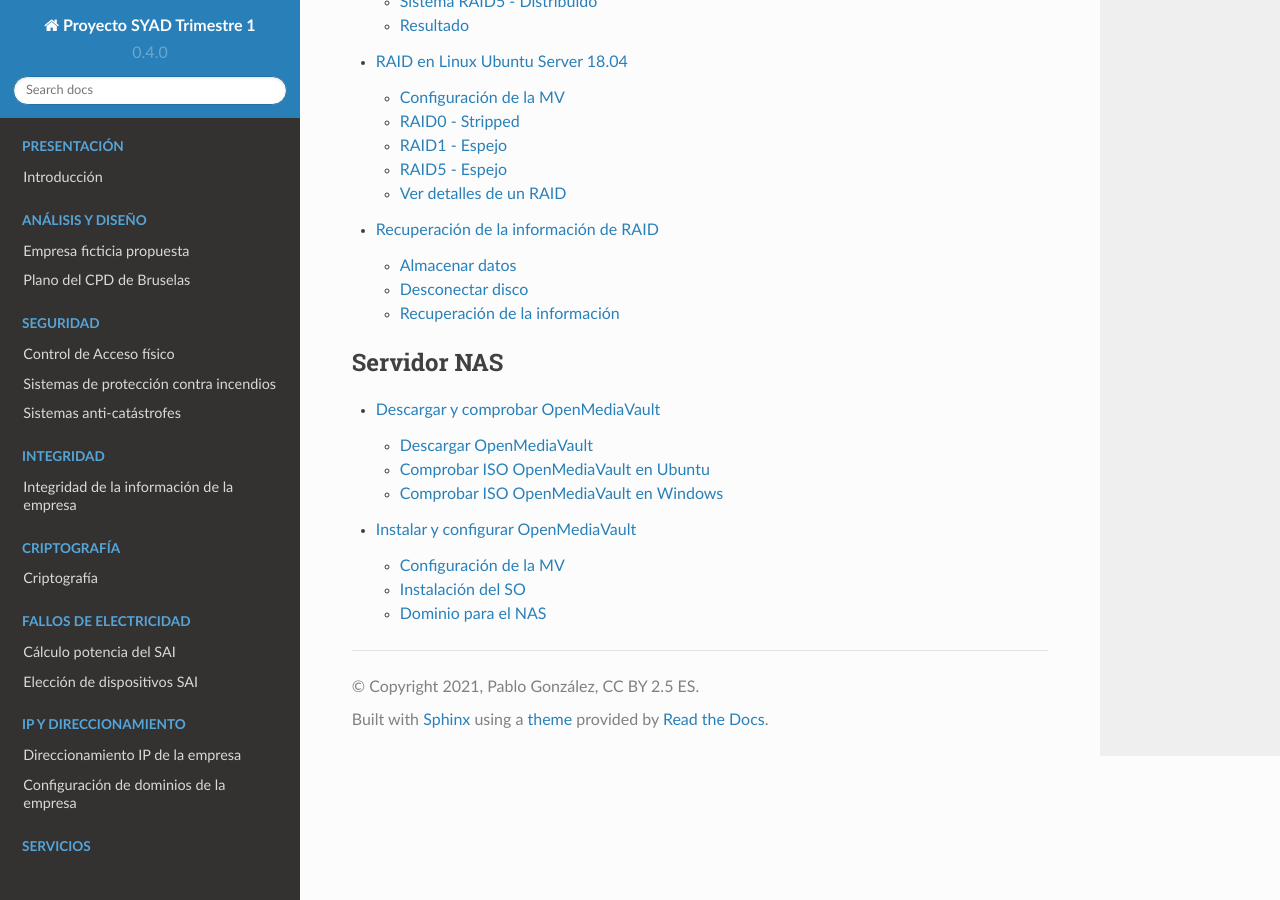
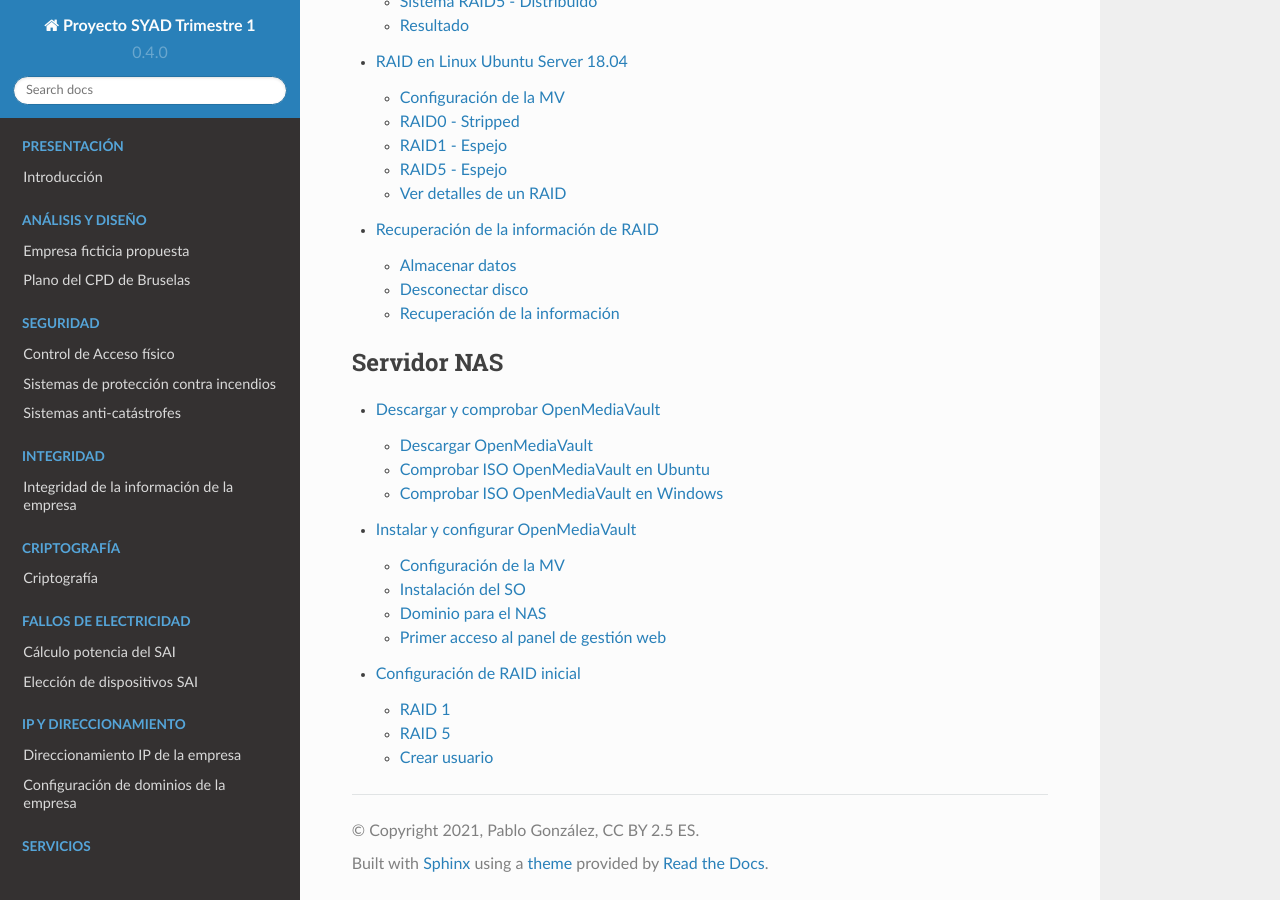
Before and after one commit to gonzaleztroyano/ASIR2-SYAD-P1, a Sphinx documentation site: the page built from docs/source/index.rst, in a window 1280 px wide and 900 px high, scrolled down 2716 px. Built offline with Sphinx 7.4.7 and the Read the Docs theme 2.0.0, drawn with Linux system fonts in a browser that asks for light colours.

Commit message:
OMV control acceso y modif

```diff
--- a/docs/source/index.rst
+++ b/docs/source/index.rst
@@ -80,3 +80,4 @@
 
    servidor-nas/descargar-omv
    servidor-nas/instalar-omv
+   servidor-nas/configuracion-raid
--- /dev/null
+++ b/docs/source/servidor-nas/configuracion-raid.rst
@@ -0,0 +1,77 @@
+*****************************
+Configuración de RAID inicial
+*****************************
+
+.. note::
+
+    La interfaz se encuentra en inglés.
+
+
+El proceso de creación de RAID es medianamente sencillo:
+#. Inicializar los discos
+#. Crear RAID
+    #. Indicando nombre
+    #. Seleccionar nivel de RAID
+    #. Seleccionar dispositivos
+#. Crear sistema de archivos en dispositivo RAID
+#. Montar sistema de archivos RAID
+#. (Opcional) Crear carpeta compartida en el sistema de archivos.
+
+RAID 1
+=======
+
+Para crear el RAID:
+
+
+.. raw:: html
+
+    <div style="position: relative; margin: 2em; padding-bottom: 5%; height: 0; overflow: hidden; max-width: 100%; height: auto;">
+       <div style="position: relative; padding-bottom: 61.1328125%; height: 0;"><iframe src="https://www.loom.com/embed/eb3d21be6cdc4f9aadaae1c47ef8a53e" frameborder="0" webkitallowfullscreen mozallowfullscreen allowfullscreen style="position: absolute; top: 0; left: 0; width: 100%; height: 100%;"></iframe></div></div>
+    </div>
+
+Crear el sistema de archivos:
+
+.. raw:: html
+
+    <div style="position: relative; margin: 2em; padding-bottom: 5%; height: 0; overflow: hidden; max-width: 100%; height: auto;">
+       <div style="position: relative; padding-bottom: 56.4453125%; height: 0;"><iframe src="https://www.loom.com/embed/5fa3796eeccc4636b65a48c9f4d5377c" frameborder="0" webkitallowfullscreen mozallowfullscreen allowfullscreen style="position: absolute; top: 0; left: 0; width: 100%; height: 100%;"></iframe></div></div>
+    </div>
+
+
+RAID 5
+=======
+
+Para crear el RAID5 y el sistema de archivos seguimos los siguientes pasos. También hemos creado la carpeta compartida para el *home*:
+
+.. raw:: html
+
+    <div style="position: relative; padding-bottom: 71.57057654075547%; height: 0;"><iframe src="https://www.loom.com/embed/edb151c8f7d441238176dcf1700ad58e" frameborder="0" webkitallowfullscreen mozallowfullscreen allowfullscreen style="position: absolute; top: 0; left: 0; width: 100%; height: 100%;"></iframe></div></div>
+    </div>
+
+Crear usuario
+==============
+
+Para crear un usuario seguimos los siguientes pasos:
+
+#. Navegamos desde el menú lateral hasta *Users*
+#. Hacemos clic, en el menú superior, en la opción *Add*.
+#. Rellenamos los datos necesarios para la creación del usuario:
+
+    #. Configuramos el nombre para el usuario
+    #. Escribimos un correo electrónico para el usaurio
+    #. Definimos una contraseña (*Clave_00* en nuestro caso) para el usaurio.
+    #. Definimos una *shell* para nuestro usuario. Como no queremos que pueda iniciar sesión mediante SSH seleccionamos ``/usr/sbin/nologin`` .
+#. Hacemos clic en *Save*. Aplicamos los cambios.
+
+
+
+Configurar la carpeta *home*
+-----------------------------
+
+Debemos indicar a OpenMediaVault dónde se van a guardar los datos del *home* de los usuarios. Para hacerlo:
+
+#. Navegamos desde el menú lateral hasta *Users*
+#. En la barra superior seleccionamos *Settings*
+#. Aquí marcamos *Enable*
+#. Seleccionamos la carpeta compartida *home* que hemos creado anteriormente.
+#. Hacemos clic en *Save*. Aplicamos los cambios.
--- a/docs/source/servidor-nas/instalar-omv.rst
+++ b/docs/source/servidor-nas/instalar-omv.rst
@@ -23,6 +23,16 @@
 
 Instalación del SO
 ==================
+
+La instalación del Sistema Operativo OpenMediaVault es realmente sencilla, de lo que podríamos denominar "Siguiente, Siguiente, Siguiente". Los únicos datos que nos solicita el programa son la contraseña del usuario *root*, algunos datos sobre la red (si bien intenta la autoconfiguración por DHCP) y la réplica de APT de Debian que queremos utilizar para la actualización e instalación de los paquetes necesarios.
+
+En el siguiente GIF animado podemos ver el proceso, pantalla a pantalla.
+
+.. raw:: html
+
+    <div style="position: relative; margin: 2em; padding-bottom: 5%; height: 0; overflow: hidden; max-width: 100%; height: auto;">
+       <img src="https://raw.githubusercontent.com/gonzaleztroyano/ASIR2-SYAD-P1/main/docs/source/images/nas/nas_install_gif.gif" alt="Imagen animada en la que podemos ver, pantalla a pantalla, cómo es el proceso de instalación del SO OpenMediaVault">
+    </div>
 
 
 Dominio para el NAS
@@ -52,3 +62,55 @@
     ;; SERVER: 169.254.169.254#53(169.254.169.254)
     ;; WHEN: Mon Oct 25 21:48:32 UTC 2021
     ;; MSG SIZE  rcvd: 69
+
+
+
+Primer acceso al panel de gestión web
+======================================
+
+Si ahora navegamos hasta la dirección nas.corp.carpet4you.site veremos el panel de administración web de OpenMedia Vault.
+
+
+
+.. raw:: html
+
+    <div style="position: relative; margin: 2em; padding-bottom: 5%; height: 0; overflow: hidden; max-width: 100%; height: auto;">
+       <img src="https://raw.githubusercontent.com/gonzaleztroyano/ASIR2-SYAD-P1/main/docs/source/images/nas/nas_22.png" alt="Imagen animada en la que podemos ver, pantalla a pantalla, cómo es el proceso de instalación del SO OpenMediaVault">
+    </div>
+
+
+El usuario por defecto es ``admin`` y la contraseña ``openmediavault``
+
+Cambiar contraseña de panel web
+--------------------------------
+
+Una de las acciones que debemos realizar antes de configurar OpenMediaVault es cambiar la contraseña, que como hemos visto es muy básica.
+
+Para cambiarlo:
+
+.. raw:: html
+
+    <div style="position: relative; margin: 2em; padding-bottom: 5%; height: 0; overflow: hidden; max-width: 100%; height: auto;">
+       <img src="https://raw.githubusercontent.com/gonzaleztroyano/ASIR2-SYAD-P1/main/docs/source/images/nas/nas_23.png" alt="">
+    </div>
+
+
+Generar certificado SSL/TLS y utilizar HTTPS
+---------------------------------------------
+
+Para generar el certificado SSL y utilizarlo en la web debemos seguir los pasos descritos en el `siguiente vídeo <https://www.loom.com/embed/2ca8a17c02a64444b19793560afb7d63>`_:
+
+.. raw:: html
+
+    <div style="position: relative; margin: 2em; padding-bottom: 5%; height: 0; overflow: hidden; max-width: 100%; height: auto;">
+       <div style="position: relative; padding-bottom: 61.1328125%; height: 0;"><iframe src="https://www.loom.com/embed/2ca8a17c02a64444b19793560afb7d63" frameborder="0" webkitallowfullscreen mozallowfullscreen allowfullscreen style="position: absolute; top: 0; left: 0; width: 100%; height: 100%;"></iframe></div></div>
+    </div>
+
+
+Si ahora accedemos a la web podremos ver nuestro certificado:
+
+.. raw:: html
+
+    <div style="position: relative; margin: 2em; padding-bottom: 5%; height: 0; overflow: hidden; max-width: 100%; height: auto;">
+       <img src="https://raw.githubusercontent.com/gonzaleztroyano/ASIR2-SYAD-P1/main/docs/source/images/nas/nas_24.png" alt="">
+    </div>
```
Also changed, not shown: docs/source/control-de-acceso.rst (+11 -1 lines), docs/source/images/nas/nas23.png (added), docs/source/images/nas/nas24.png (added).
